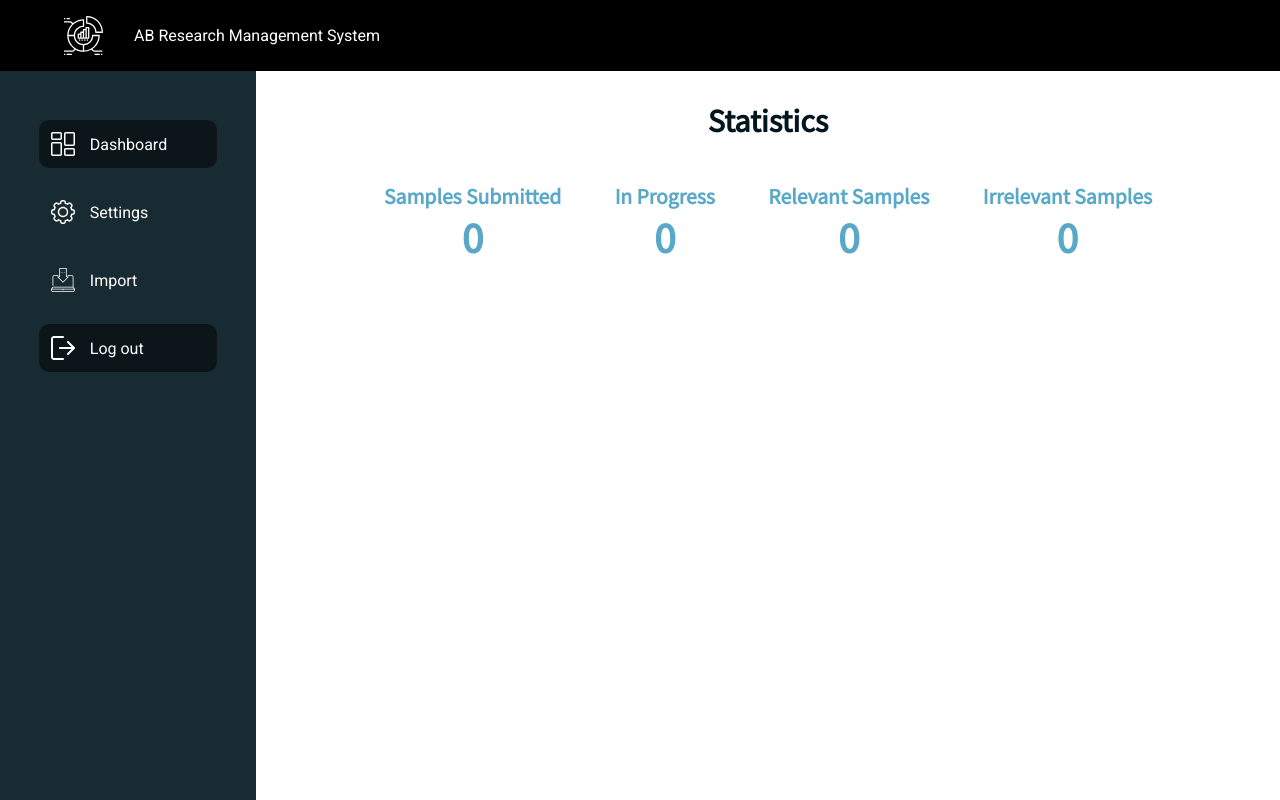
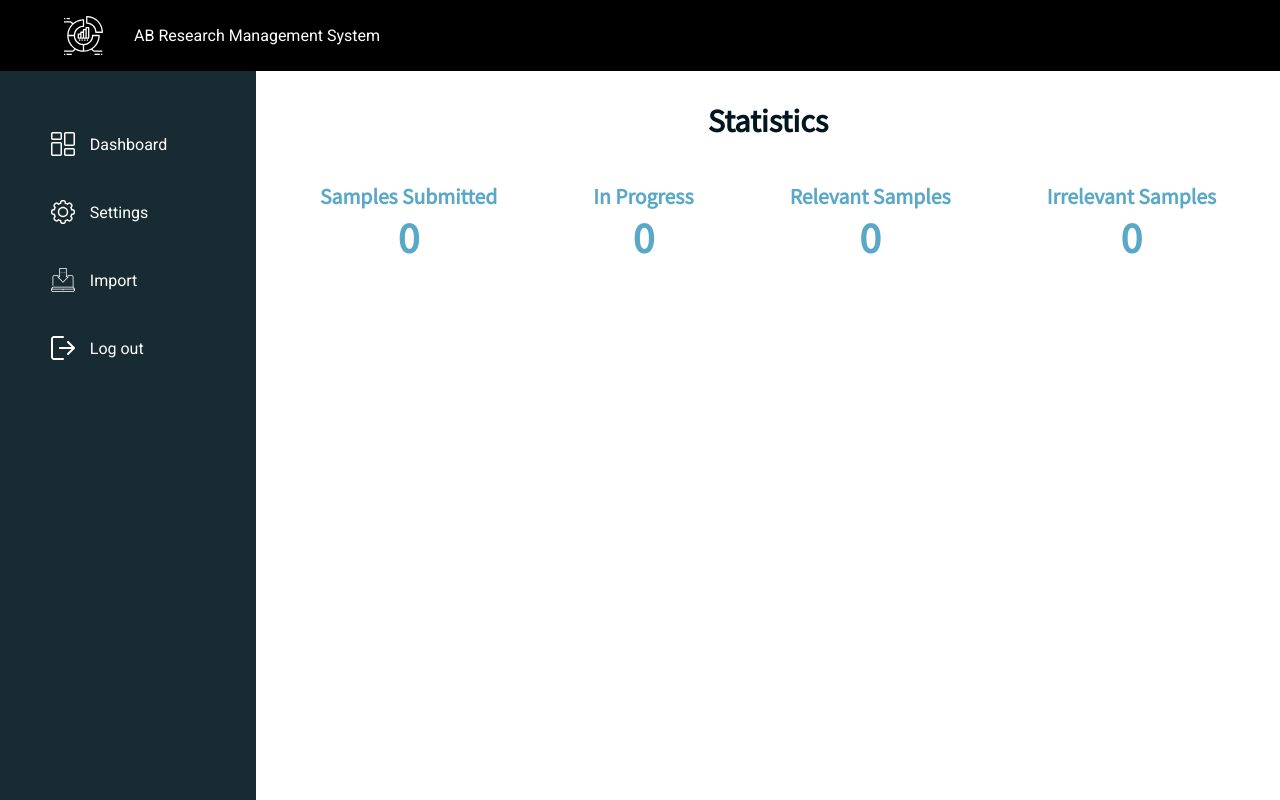
Before and after one commit to lrnzpn/areteboys-vue, a Vue app: page / in a window 1280 px wide. Built offline with nearby package versions, Linux system fonts and the light colour scheme.

Commit message:
sidebar color hover

```diff
--- a/src/components/Navigation.vue
+++ b/src/components/Navigation.vue
@@ -1,19 +1,19 @@
 <template>
   <div id="sidenav">
     <div class="nav-menu">
-      <router-link to="/">
+      <router-link to="/" class="sidebar-item">
         <img src="../assets/icons/dashboard.svg" alt="" />
         <span>Dashboard</span>
       </router-link>
-      <router-link to="/settings">
+      <router-link to="/settings" class="sidebar-item">
         <img src="../assets/icons/settings.svg" alt="" />
         <span>Settings</span>
       </router-link>
-      <router-link to="/import">
+      <router-link to="/import" class="sidebar-item">
         <img src="../assets/icons/input-1.svg" alt="" />
         <span>Import</span>
       </router-link>
-      <router-link to="/">
+      <router-link to="/" class="sidebar-item">
         <img src="../assets/icons/logout.svg" alt="" />
         <span>Log out</span>
       </router-link>
@@ -35,11 +35,16 @@ export default {};
 }
 
 .router-link-exact-active {
-  background-color: rgba(0, 0, 0, 0.5);
+  /* background-color: rgba(0, 0, 0, 0.5); */
+
 }
 
 img{
   padding-right: 10px
+}
+
+.sidebar-item:hover{
+  background-color: #213F4A;
 }
 
 .nav-menu {
--- a/src/views/Dashboard.vue
+++ b/src/views/Dashboard.vue
@@ -63,7 +63,7 @@ h5{
 #stats-container {
   display: flex;
   justify-content: space-between;
-  width: 60vw;
+  width: 70vw;
   margin: 0 auto;
   padding-top: 20px;
   flex-direction: row;
```
